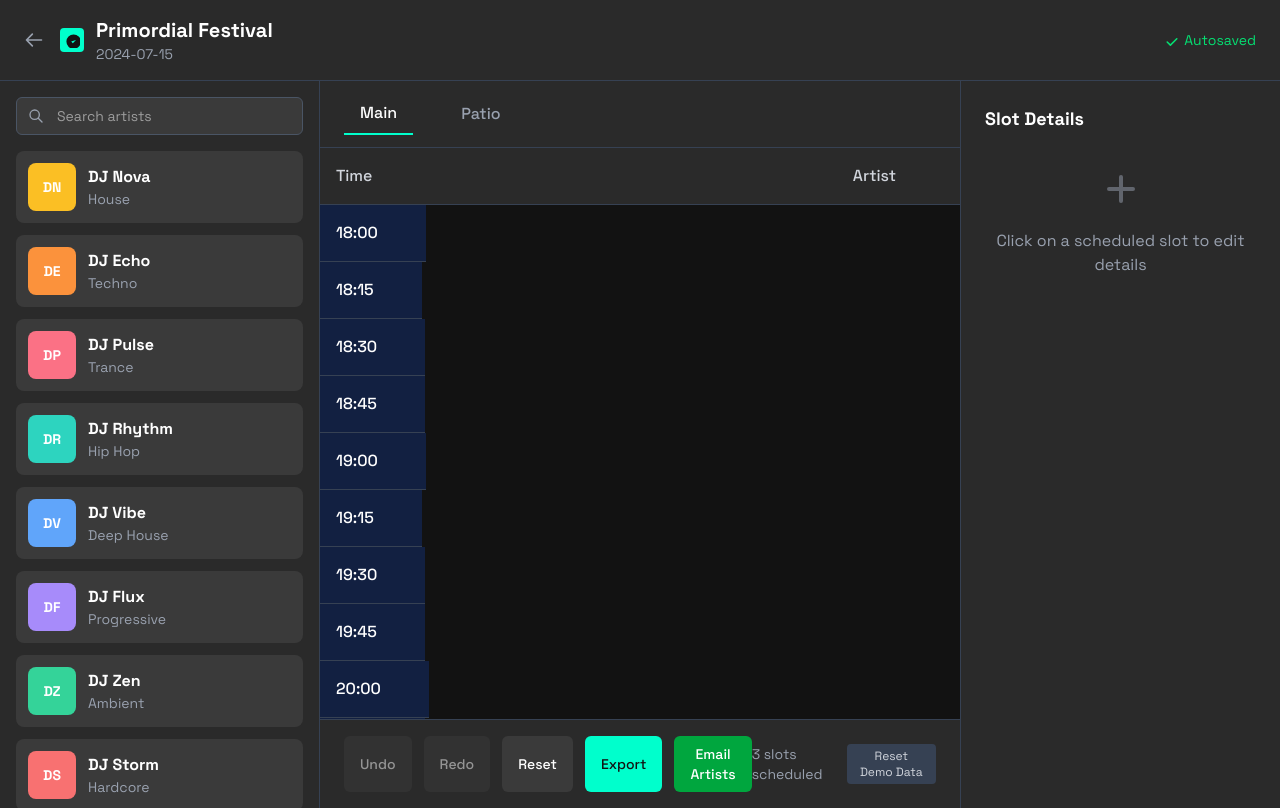
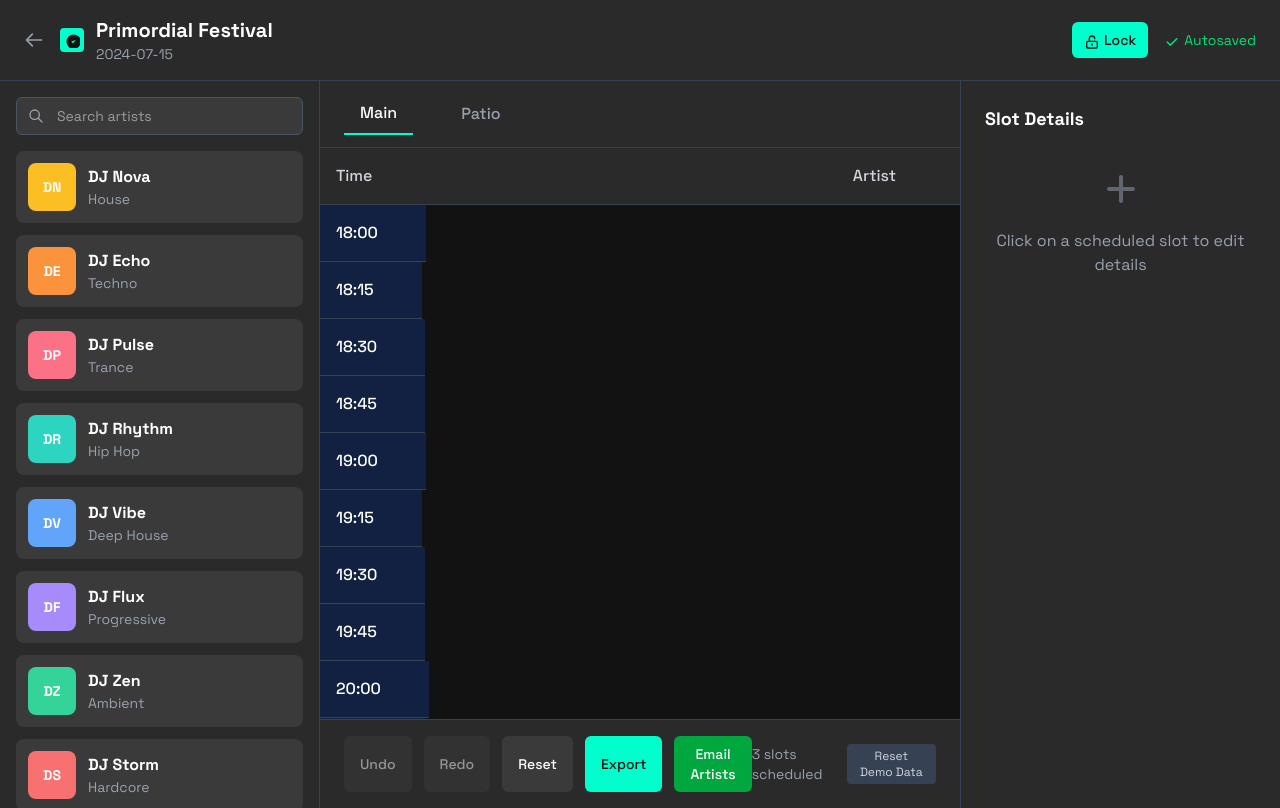
Before and after one commit to Neihouse/drag-n-drop-lineup, a Next.js app: page /lineup in a window 1280 px wide. Built offline with nearby package versions, Linux system fonts and the light colour scheme.

Commit message:
fix: restore lock toggle access for bookers - Lock/unlock button now visible to both promoters and bookers - Artists still cannot access lock controls - Updated testing guide to reflect correct role permissions - Maintains all lock functionality (disabled DnD, editing controls, visual feedback)

```diff
--- a/app/lineup/Client.tsx
+++ b/app/lineup/Client.tsx
@@ -170,8 +170,8 @@ export default function Client() {
           </div>
 
           <div className="flex items-center gap-4">
-            {/* Lock/Unlock Toggle - Promoter Only */}
-            {CURRENT_ROLE === 'promoter' && (
+            {/* Lock/Unlock Toggle - Promoters & Bookers */}
+            {(CURRENT_ROLE === 'promoter' || CURRENT_ROLE === 'booker') && (
               <button
                 onClick={handleToggleLock}
                 className={`px-3 py-2 rounded-md text-sm font-medium transition-colors ${
```
Also changed, not shown: 1 other file (tests, documents, lock files or other folders).
